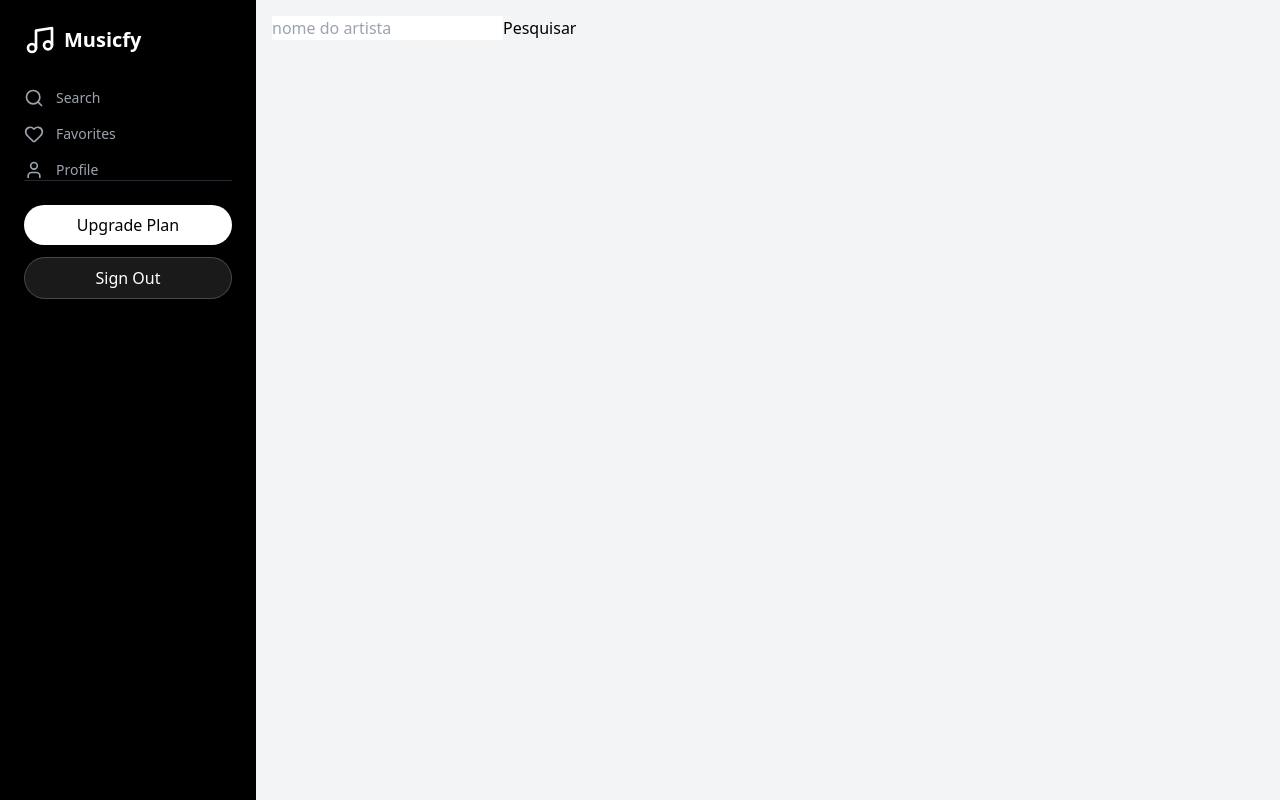
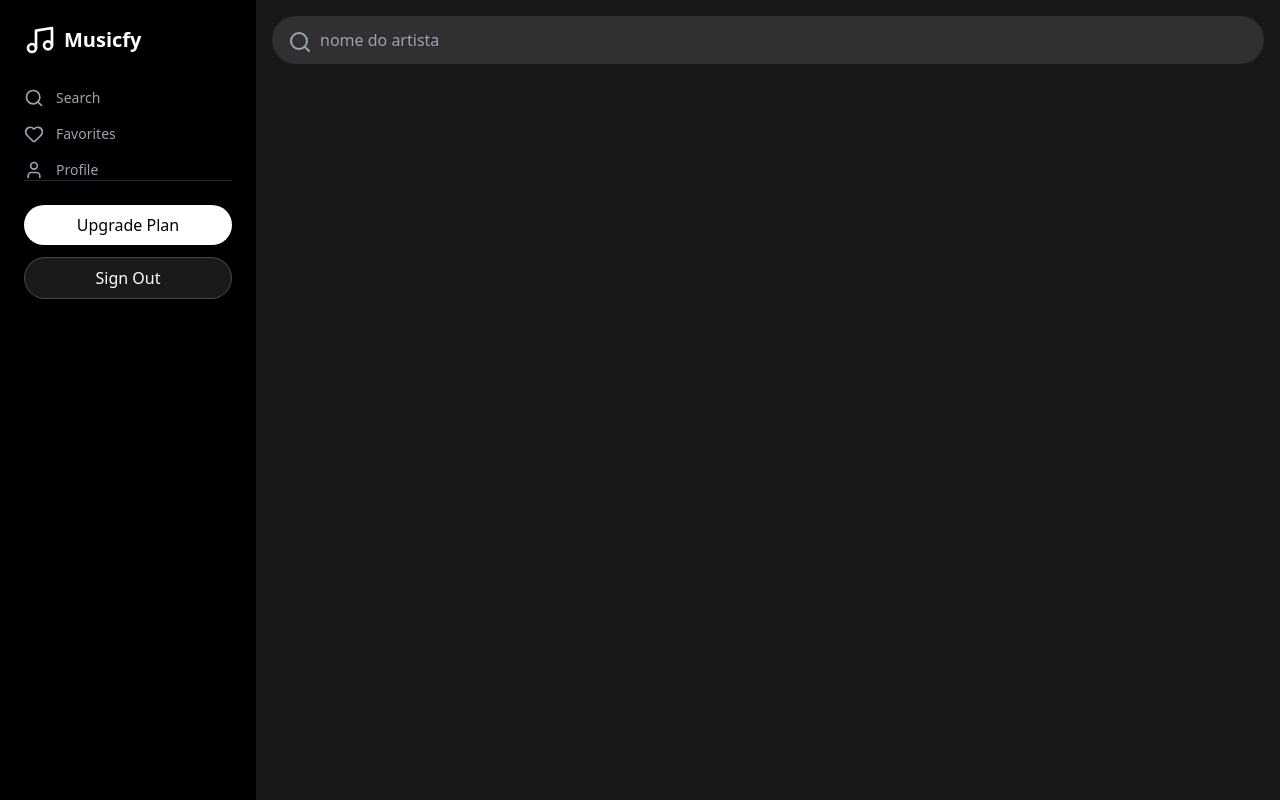
Before and after one commit to ClaydsonHenrique/Music-App, a React (Create React App) app: page /search in a window 1280 px wide. Built offline with nearby package versions, Linux system fonts and the light colour scheme.

Commit message:
estilizando component search e mudando de react class para function

```diff
--- a/src/App.js
+++ b/src/App.js
@@ -9,21 +9,23 @@ import NotFound from './pages/NotFound';
 import ProfileEdit from './pages/ProfileEdit';
 import Carregando from './components/Carregando';
 import Sidebar from './components/Sidebar';
+import Subscription from './pages/Subscription';
 
 class App extends React.Component {
   render() {
     return (
       <div className="flex">
         <Sidebar />
-        <main className="flex-1 p-4 bg-gray-100">
+        <main className="flex-1 p-4 h-screen bg-zinc-900">
           <Switch>
-            <Route exact path="/" component={Login} />
-            <Route exact path="/Search" component={Search} />
-            <Route exact path="/Album/:id" component={Album} />
-            <Route exact path="/Favorites" component={Favorites} />
-            <Route exact path="/Profile" component={Profile} />
+            <Route exact path="/login" component={Login} />
+            <Route exact path="/search" component={Search} />
+            <Route exact path="/album/:id" component={Album} />
+            <Route exact path="/favorites" component={Favorites} />
+            <Route exact path="/profile" component={Profile} />
             <Route exact path="/carregando" component={Carregando} />
-            <Route exact path="/Profile/:edit" component={ProfileEdit} />
+            <Route exact path="/profile/:edit" component={ProfileEdit} />
+            <Route exact path="/subscription" component={Subscription} />
             <Route component={NotFound} />
           </Switch>
         </main>
--- a/src/components/Sidebar.jsx
+++ b/src/components/Sidebar.jsx
@@ -6,19 +6,19 @@ import Carregando from './Carregando';
 export default function Sidebar() {
 
   const navigation = [
-    { name: 'Search', path: '/Search', icon: Search },
-    { name: 'Favorites', path: '/Favorites', icon: Heart },
-    { name: 'Profile', path: '/Profile', icon: User },
+    { name: 'Search', path: '/search', icon: Search },
+    { name: 'Favorites', path: '/favorites', icon: Heart },
+    { name: 'Profile', path: '/profile', icon: User },
   ];
-
-  console.log('testando navigation', navigation);
 
   return (
     <div className="w-64 bg-black h-screen p-6">
-      <div className="flex items-center gap-2 mb-8">
-        <Music className="h-8 w-8 text-white" />
-        <span className="text-white text-xl font-bold">Musicfy</span>
-      </div>
+      <Link to="/">
+        <div className="flex items-center gap-2 mb-8">
+          <Music className="h-8 w-8 text-white" />
+          <span className="text-white text-xl font-bold">Musicfy</span>
+        </div>
+        </Link>
 
       <nav className="space-y-4">
         {navigation.map((item) => {
--- a/src/pages/Search.jsx
+++ b/src/pages/Search.jsx
@@ -1,84 +1,66 @@
 import React from 'react';
+import { Search as SearchIcon, Play } from 'lucide-react';
 import { Link } from 'react-router-dom/cjs/react-router-dom.min';
 import searchAlbumsAPI from '../services/searchAlbumsAPI';
 import Carregando from '../components/Carregando';
 
-class Search extends React.Component {
-  constructor() {
-    super();
-    this.state = {
-      invalid: '',
-      resposta: '',
-      valueChange: '',
-      albums: [],
-      disable: true,
-      loading: true,
-    };
-  }
+function Search() {
 
-  validateInput = ({ target }) => {
+  const [invalid, setInvalid] = React.useState('');
+  const [resposta, setResposta] = React.useState('');
+  const [valueChange, setValueChange] = React.useState('');
+  const [albums, setAlbums] = React.useState([]);
+  const [disable, setDisable] = React.useState(true);
+  const [loading, setLoading] = React.useState(true);
+
+  const validateInput = ({ target }) => {
     const { value } = target;
-    this.setState({
-      valueChange: value,
-    });
+    setValueChange(value);
+
     if (value.length >= 2) {
-      this.setState(
-        {
-          disable: false,
-        },
-      );
+      setDisable(false);
     }
   };
 
-  findArtist = async () => {
-    this.setState({ loading: false });
-    const { valueChange } = this.state;
+ const findArtist = async () => {
+    setLoading(false);
     const album = await searchAlbumsAPI(valueChange);
     if (album.length === 0) {
-      this.setState({ invalid: 'Nenhum álbum foi encontrado' });
+      setInvalid('Nenhum álbum foi encontrado')
     }
-    this.setState({
-      resposta: `Resultado de álbuns de: ${valueChange}`,
-      albums: album,
-      valueChange: '',
-      loading: true,
-    });
+    setResposta(`Resultado de álbuns de: ${valueChange}`);
+    setAlbums(album);
+    setValueChange('');
+    setLoading(true);
+
   };
 
-  render() {
-    const {
-      invalid,
-      resposta,
-      albums,
-      loading,
-      valueChange,
-      disable,
-    } = this.state;
   return (
     <section className="containerSearch">
       {
         loading ? (
           <section className="continerSonds">
-              <div className="page-search">
+            <div className="relative">
+              <button
+                onClick={findArtist}
+                className="absolute left-4 top-1/2 transform -translate-y-1/2 text-gray-400 h-5 w-5 cursor-pointer"
+                disabled={disable}
+
+              >
+                <SearchIcon/>
+              </button>
               <input
-                  value={ valueChange }
+                value={valueChange}
                 name="find"
                 type="text"
-                  className="search-artist-input"
-                  onChange={ this.validateInput }
+                className="w-full pl-12 pr-4 py-3 bg-white/10 rounded-full text-white placeholder:text-gray-400 focus:outline-none focus:ring-2 focus:ring-white/20"
+                onChange={validateInput}
                 placeholder="nome do artista"
               />
-                <button
-                  onClick={ this.findArtist }
-                  className="search-artist-button"
-                  disabled={ disable }
 
-                >
-                  Pesquisar
-                </button>
             </div>
             {albums.length === 0
-                ? <p style={ { textAlign: 'center', marginTop: '40vh' } }>{invalid}</p>
+              ? <p style={{ textAlign: 'center', marginTop: '40vh' }}>{invalid}</p>
               : <p className="titleSearch">{resposta}</p>}
             <div className="AllAlbuns">
 
@@ -89,15 +71,15 @@ class Search extends React.Component {
                   collectionId },
                 index,
               ) => (
-                  <div key={ index } className="container-albums">
+                <div key={index} className="container-albums">
                   <p>
                     {' '}
                     <Link
                       className="link"
-                        data-testid={ `link-to-album-${collectionId}` }
-                        to={ `/album/${collectionId}` }
+                      data-testid={`link-to-album-${collectionId}`}
+                      to={`/album/${collectionId}`}
                     >
-                        <img src={ artworkUrl100 } alt="" className="imgAlbum" />
+                      <img src={artworkUrl100} alt="" className="imgAlbum" />
                       {collectionName}
                     </Link>
                   </p>
@@ -112,6 +94,5 @@ class Search extends React.Component {
     </section>
   );
 }
-}
 
 export default Search;
--- /dev/null
+++ b/src/pages/Subscription.jsx
@@ -0,0 +1,7 @@
+import React from 'react'
+
+export default function Subscription() {
+  return (
+    <div>Subscription</div>
+  )
+}
```
Also changed, not shown: src/components/MusicCard.jsx (+0 -7 lines). Lines whose indentation alone changed are shown as unchanged.
